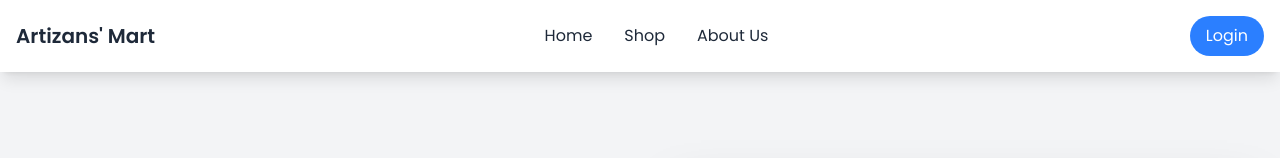
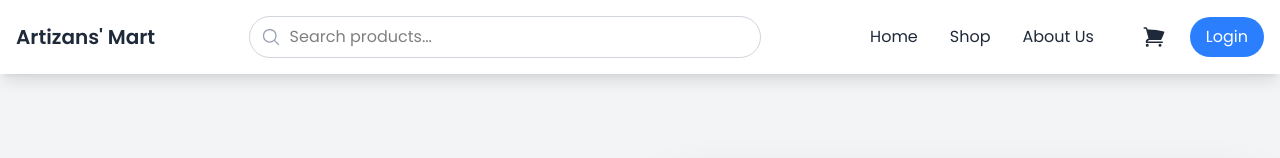
Before and after one commit to Nahid-07/artizans-mart-ecommerce-project, a React (Vite) app: page / in a window 1280 px wide. Shown: the top 158 px of the page. Built offline with nearby package versions, Linux system fonts and the light colour scheme; no server answers.

Commit message:
modified navbar and add search bar

```diff
--- a/src/components/Navbar.jsx
+++ b/src/components/Navbar.jsx
@@ -1,25 +1,58 @@
-import { useState } from 'react';
-import { Bars3Icon, XMarkIcon } from '@heroicons/react/24/solid';
-import { Link } from 'react-router';
+// src/components/Navbar.jsx
+import { useState } from "react";
+import {
+  Bars3Icon,
+  XMarkIcon,
+  MagnifyingGlassIcon,
+  ShoppingCartIcon,
+} from "@heroicons/react/24/solid";
+import { Link } from "react-router";
+import SearchModal from "./SearchModal";
 
 const Navbar = () => {
   const [isOpen, setIsOpen] = useState(false);
+  const [searchModalOpen, setSearchModalOpen] = useState(false); // New state for search modal
+  const [cartItemCount, setCartItemCount] = useState(0);
 
-  const toggleMenu = () => {
-    setIsOpen(!isOpen);
-  };
+  const toggleMenu = () => setIsOpen(!isOpen);
+  const openSearchModal = () => setSearchModalOpen(true);
+  const closeSearchModal = () => setSearchModalOpen(false);
 
   return (
+    <>
       <nav className="bg-white shadow-lg fixed w-full top-0 left-0 z-50">
         <div className="container mx-auto px-4 py-4 md:flex md:justify-between md:items-center">
           {/* Left Part: Logo */}
           <div className="flex justify-between items-center">
-          <Link to="/" className="text-xl font-semibold text-gray-800 whitespace-nowrap">
+            <Link
+              to="/"
+              className="text-xl font-semibold text-gray-800 whitespace-nowrap"
+            >
               Artizans' Mart
             </Link>
-          {/* Mobile menu button */}
-          <div className="md:hidden">
-            <button onClick={toggleMenu} className="text-gray-800 focus:outline-none">
+            {/* Mobile menu and search/cart buttons */}
+            <div className="md:hidden flex items-center space-x-4">
+              <button
+                onClick={openSearchModal}
+                className="text-gray-800 hover:text-blue-500 transition-colors duration-300"
+              >
+                <MagnifyingGlassIcon className="h-6 w-6" />
+              </button>
+              <Link
+                to="/cart"
+                className="relative text-gray-800 hover:text-blue-500 transition-colors duration-300"
+              >
+                <ShoppingCartIcon className="h-6 w-6" />
+                {cartItemCount > 0 && (
+                  <span className="absolute -top-1 -right-2 inline-flex items-center justify-center h-4 w-4 text-xs font-bold leading-none text-red-100 bg-red-600 rounded-full">
+                    {cartItemCount}
+                  </span>
+                )}
+              </Link>
+              <button
+                onClick={toggleMenu}
+                className="text-gray-800 focus:outline-none"
+              >
                 {isOpen ? (
                   <XMarkIcon className="h-6 w-6" />
                 ) : (
@@ -29,44 +62,84 @@ const Navbar = () => {
             </div>
           </div>
 
-        {/* Middle Part: Menu Items */}
+          {/* Middle Part: Search Bar (Desktop Only) */}
+          <div className="hidden md:flex flex-grow items-center md:justify-center">
+            <div className="relative w-full max-w-lg">
+              <input
+                type="text"
+                placeholder="Search products..."
+                className="w-full pl-10 pr-4 py-2 rounded-full border border-gray-300 focus:outline-none focus:ring-2 focus:ring-blue-500"
+              />
+              <div className="absolute inset-y-0 left-0 flex items-center pl-3 pointer-events-none">
+                <MagnifyingGlassIcon className="h-5 w-5 text-gray-400" />
+              </div>
+            </div>
+          </div>
+
+          {/* Right Part: Menu Items & Icons */}
           <div
-          className={`absolute md:static top-16 left-0 w-full h-screen md:h-auto bg-white transition-transform duration-300 transform ${
-            isOpen ? 'translate-x-0' : '-translate-x-full'
-          } md:translate-x-0 md:flex md:items-center md:justify-center`}
+            className={`md:flex md:items-center md:space-x-6 ${
+              isOpen ? "block" : "hidden"
+            }`}
           >
             <ul className="flex flex-col md:flex-row md:space-x-8 px-4 py-8 md:py-0">
               <li>
-              <Link to="/" className="block py-2 text-gray-800 hover:text-blue-500 transition-colors duration-300">
+                <Link
+                  to="/"
+                  className="block py-2 text-gray-800 hover:text-blue-500 transition-colors duration-300"
+                >
                   Home
                 </Link>
               </li>
               <li>
-              <Link to="shop" className="block py-2 text-gray-800 hover:text-blue-500 transition-colors duration-300">
+                <Link
+                  to="/shop"
+                  className="block py-2 text-gray-800 hover:text-blue-500 transition-colors duration-300"
+                >
                   Shop
                 </Link>
               </li>
               <li>
-              <Link to="aboutus" className="block py-2 text-gray-800 hover:text-blue-500 transition-colors duration-300">
+                <Link
+                  to="/aboutus"
+                  className="block py-2 text-gray-800 hover:text-blue-500 transition-colors duration-300"
+                >
                   About Us
                 </Link>
               </li>
               <li className="md:hidden mt-4">
-              <button className="bg-blue-500 text-white px-4 py-2 rounded-full w-full hover:bg-blue-600 transition-colors duration-300">
+                <Link
+                  to="/login"
+                  className="bg-blue-500 text-white px-4 py-2 rounded-full w-full block text-center hover:bg-blue-600 transition-colors duration-300"
+                >
                   Login
-              </button>
+                </Link>
               </li>
             </ul>
           </div>
-
-        {/* Right Part: Login Button */}
-        <div className="hidden md:flex md:items-center">
-          <button className="bg-blue-500 text-white px-4 py-2 rounded-full hover:bg-blue-600 transition-colors duration-300">
+          <div className="hidden md:flex items-center space-x-6">
+            <Link
+              to="/cart"
+              className="relative text-gray-800 hover:text-blue-500 transition-colors duration-300"
+            >
+              <ShoppingCartIcon className="h-6 w-6" />
+              {cartItemCount > 0 && (
+                <span className="absolute -top-1 -right-2 inline-flex items-center justify-center h-4 w-4 text-xs font-bold leading-none text-red-100 bg-red-600 rounded-full">
+                  {cartItemCount}
+                </span>
+              )}
+            </Link>
+            <Link
+              to="/login"
+              className="bg-blue-500 text-white px-4 py-2 rounded-full hover:bg-blue-600 transition-colors duration-300"
+            >
               Login
-          </button>
+            </Link>
           </div>
         </div>
       </nav>
+      <SearchModal isOpen={searchModalOpen} onClose={closeSearchModal} />
+    </>
   );
 };
 
--- /dev/null
+++ b/src/components/SearchModal.jsx
@@ -0,0 +1,32 @@
+import { MagnifyingGlassIcon, XMarkIcon } from "@heroicons/react/24/solid";
+
+const SearchModal = ({ isOpen, onClose }) => {
+  return (
+    <div
+      className={`fixed inset-0 z-50 bg-white transition-transform duration-300 ease-in-out ${
+        isOpen ? "translate-y-0" : "-translate-y-full"
+      }`}
+    >
+      <div className="flex items-center p-4 border-b border-gray-200">
+        <div className="relative flex-grow">
+          <input
+            type="text"
+            placeholder="Search products..."
+            className="w-full pl-10 pr-4 py-3 rounded-full border border-gray-300 focus:outline-none focus:ring-2 focus:ring-blue-500"
+          />
+          <div className="absolute inset-y-0 left-0 flex items-center pl-3 pointer-events-none">
+            <MagnifyingGlassIcon className="h-5 w-5 text-gray-400" />
+          </div>
+        </div>
+        <button onClick={onClose} className="ml-4 text-gray-800">
+          <XMarkIcon className="h-6 w-6" />
+        </button>
+      </div>
+      <div className="p-4 text-center text-gray-500">
+        <p>Type to search for products.</p>
+      </div>
+    </div>
+  );
+};
+
+export default SearchModal;
```
Lines whose indentation alone changed are shown as unchanged.
